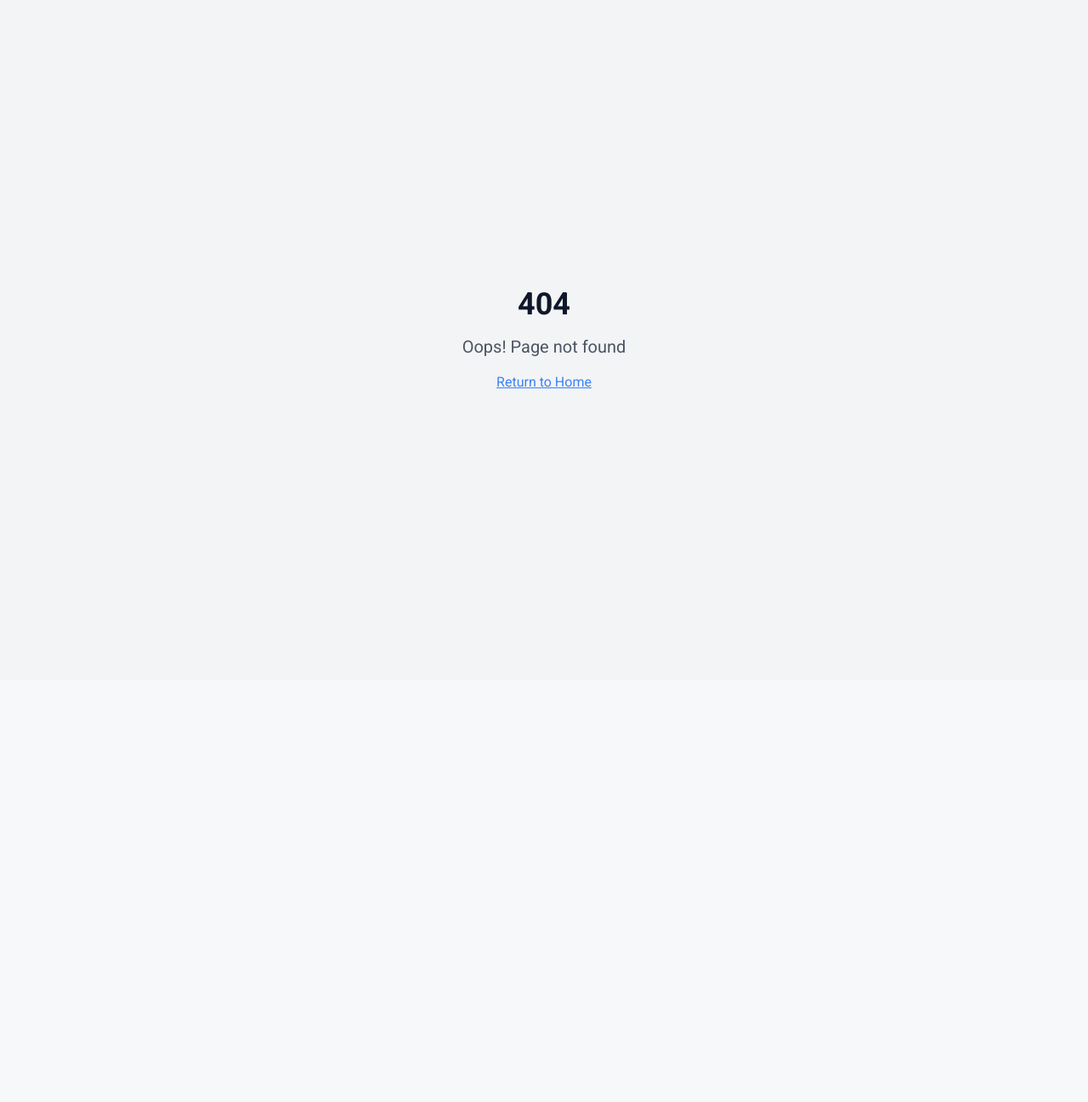
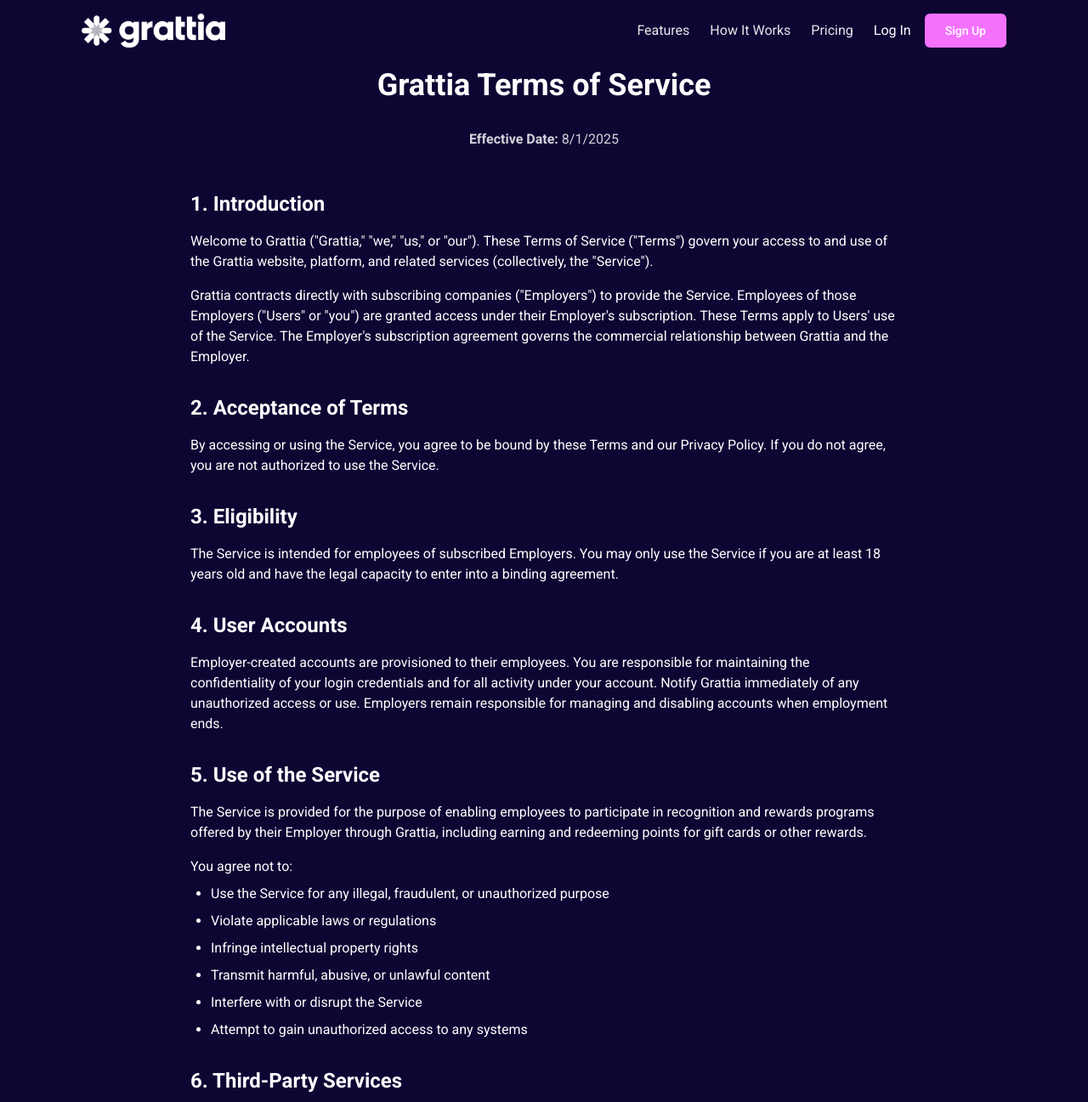
Before and after one commit to elanagency/gratia-team-boost, a React (Vite) app: page /terms in a window 1280 px wide. Before the commit this address had no page. Shown: the top 1297 px of the page at 85% size. Before the commit the page ends 800 px from the top, so only its background shows below. Built offline with nearby package versions, Linux system fonts and the light colour scheme.

Commit message:
feat: Add Terms page and route

```diff
--- a/src/App.tsx
+++ b/src/App.tsx
@@ -9,6 +9,7 @@ import SignUp from "./pages/SignUp";
 import Login from "./pages/Login";
 import ForgotPassword from "./pages/ForgotPassword";
 import ResetPassword from "./pages/ResetPassword";
+import Terms from "./pages/Terms";
 import NotFound from "./pages/NotFound";
 import UnifiedDashboardLayout from "./pages/dashboard/UnifiedDashboardLayout";
 import Dashboard from "./pages/admin/Dashboard";
@@ -72,6 +73,7 @@ const App = () => (
               <Route path="/login" element={<Login />} />
               <Route path="/forgot-password" element={<ForgotPassword />} />
               <Route path="/reset-password" element={<ResetPassword />} />
+              <Route path="/terms" element={<Terms />} />
 
               {/* Add redirect from old admin routes to new dashboard routes */}
               <Route path="/admin" element={<Navigate to="/dashboard" replace />} />
--- /dev/null
+++ b/src/pages/Terms.tsx
@@ -0,0 +1,144 @@
+import React from "react";
+import Navbar from "@/components/Navbar";
+import Footer from "@/components/Footer";
+
+const Terms = () => {
+  return (
+    <div className="min-h-screen text-white" style={{ backgroundColor: '#0F0533' }}>
+      <Navbar />
+
+      {/* Main content */}
+      <div className="py-20 px-4 sm:px-8">
+        <div className="container mx-auto max-w-4xl">
+          <div className="prose prose-lg prose-invert max-w-none">
+            <h1 className="text-4xl font-bold text-center mb-8">Grattia Terms of Service</h1>
+            <p className="text-center text-gray-300 mb-12"><strong>Effective Date:</strong> 8/1/2025</p>
+
+            <section className="mb-8">
+              <h2 className="text-2xl font-semibold mb-4 text-grattia-accent">1. Introduction</h2>
+              <p className="mb-4">
+                Welcome to Grattia ("Grattia," "we," "us," or "our"). These Terms of Service ("Terms") govern your access to and use of the Grattia website, platform, and related services (collectively, the "Service").
+              </p>
+              <p>
+                Grattia contracts directly with subscribing companies ("Employers") to provide the Service. Employees of those Employers ("Users" or "you") are granted access under their Employer's subscription. These Terms apply to Users' use of the Service. The Employer's subscription agreement governs the commercial relationship between Grattia and the Employer.
+              </p>
+            </section>
+
+            <section className="mb-8">
+              <h2 className="text-2xl font-semibold mb-4 text-grattia-accent">2. Acceptance of Terms</h2>
+              <p>
+                By accessing or using the Service, you agree to be bound by these Terms and our Privacy Policy. If you do not agree, you are not authorized to use the Service.
+              </p>
+            </section>
+
+            <section className="mb-8">
+              <h2 className="text-2xl font-semibold mb-4 text-grattia-accent">3. Eligibility</h2>
+              <p>
+                The Service is intended for employees of subscribed Employers. You may only use the Service if you are at least 18 years old and have the legal capacity to enter into a binding agreement.
+              </p>
+            </section>
+
+            <section className="mb-8">
+              <h2 className="text-2xl font-semibold mb-4 text-grattia-accent">4. User Accounts</h2>
+              <p>
+                Employer-created accounts are provisioned to their employees. You are responsible for maintaining the confidentiality of your login credentials and for all activity under your account. Notify Grattia immediately of any unauthorized access or use. Employers remain responsible for managing and disabling accounts when employment ends.
+              </p>
+            </section>
+
+            <section className="mb-8">
+              <h2 className="text-2xl font-semibold mb-4 text-grattia-accent">5. Use of the Service</h2>
+              <p className="mb-4">
+                The Service is provided for the purpose of enabling employees to participate in recognition and rewards programs offered by their Employer through Grattia, including earning and redeeming points for gift cards or other rewards.
+              </p>
+              <p className="mb-2">You agree not to:</p>
+              <ul className="list-disc pl-6 space-y-2">
+                <li>Use the Service for any illegal, fraudulent, or unauthorized purpose</li>
+                <li>Violate applicable laws or regulations</li>
+                <li>Infringe intellectual property rights</li>
+                <li>Transmit harmful, abusive, or unlawful content</li>
+                <li>Interfere with or disrupt the Service</li>
+                <li>Attempt to gain unauthorized access to any systems</li>
+              </ul>
+            </section>
+
+            <section className="mb-8">
+              <h2 className="text-2xl font-semibold mb-4 text-grattia-accent">6. Third-Party Services</h2>
+              <p>
+                The Service may integrate with or provide access to third-party vendors (e.g., gift card issuers, merchants, service providers). Grattia does not control and is not responsible for the content, products, or services of third parties. Your interactions with third-party vendors are solely between you and those vendors.
+              </p>
+            </section>
+
+            <section className="mb-8">
+              <h2 className="text-2xl font-semibold mb-4 text-grattia-accent">7. Intellectual Property</h2>
+              <p>
+                The Service, including all content, software, and trademarks, is owned by Grattia or its licensors. Except as expressly permitted, you may not copy, modify, distribute, or create derivative works of any portion of the Service without Grattia's prior written consent.
+              </p>
+            </section>
+
+            <section className="mb-8">
+              <h2 className="text-2xl font-semibold mb-4 text-grattia-accent">8. Indemnification</h2>
+              <p>
+                You agree to indemnify, defend, and hold harmless Grattia, its affiliates, and their officers, directors, employees, and agents from and against any claims, liabilities, damages, losses, or expenses (including legal fees) arising out of or related to: (a) your use of the Service in violation of these Terms, or (b) your violation of any applicable law or rights of any third party.
+              </p>
+            </section>
+
+            <section className="mb-8">
+              <h2 className="text-2xl font-semibold mb-4 text-grattia-accent">9. Disclaimers</h2>
+              <p>
+                THE SERVICE IS PROVIDED "AS IS" AND "AS AVAILABLE." GRATTIA DISCLAIMS ALL WARRANTIES, EXPRESS OR IMPLIED, INCLUDING MERCHANTABILITY, FITNESS FOR A PARTICULAR PURPOSE, AND NON-INFRINGEMENT. GRATTIA DOES NOT WARRANT THAT THE SERVICE WILL BE ERROR-FREE, SECURE, OR UNINTERRUPTED, OR THAT REWARDS OR THIRD-PARTY OFFERS WILL BE AVAILABLE OR FUNCTION AS DESCRIBED.
+              </p>
+            </section>
+
+            <section className="mb-8">
+              <h2 className="text-2xl font-semibold mb-4 text-grattia-accent">10. Limitation of Liability</h2>
+              <p>
+                TO THE MAXIMUM EXTENT PERMITTED BY LAW, GRATTIA SHALL NOT BE LIABLE FOR ANY INDIRECT, INCIDENTAL, CONSEQUENTIAL, SPECIAL, PUNITIVE, OR EXEMPLARY DAMAGES, INCLUDING LOSS OF PROFITS, DATA, OR GOODWILL, EVEN IF GRATTIA HAS BEEN ADVISED OF THE POSSIBILITY OF SUCH DAMAGES. GRATTIA'S TOTAL LIABILITY TO YOU FOR ALL CLAIMS RELATING TO THE SERVICE SHALL NOT EXCEED ONE HUNDRED U.S. DOLLARS ($100).
+              </p>
+            </section>
+
+            <section className="mb-8">
+              <h2 className="text-2xl font-semibold mb-4 text-grattia-accent">11. Termination</h2>
+              <p>
+                Grattia may suspend or terminate your access to the Service at any time, with or without cause or notice, including when your Employer's subscription ends. You may stop using the Service at any time. Provisions concerning intellectual property, disclaimers, limitation of liability, indemnification, and dispute resolution will survive termination.
+              </p>
+            </section>
+
+            <section className="mb-8">
+              <h2 className="text-2xl font-semibold mb-4 text-grattia-accent">12. Governing Law</h2>
+              <p>
+                These Terms are governed by the laws of the State of North Carolina, without regard to conflict of law rules.
+              </p>
+            </section>
+
+            <section className="mb-8">
+              <h2 className="text-2xl font-semibold mb-4 text-grattia-accent">13. Dispute Resolution</h2>
+              <p>
+                Any dispute arising out of or relating to these Terms or the Service shall be resolved by binding arbitration under the rules of the American Arbitration Association ("AAA"). Arbitration shall take place in Charlotte, North Carolina, unless otherwise agreed in writing. The arbitrator's decision shall be final and binding.
+              </p>
+            </section>
+
+            <section className="mb-8">
+              <h2 className="text-2xl font-semibold mb-4 text-grattia-accent">14. Amendments</h2>
+              <p>
+                Grattia may update these Terms from time to time. For material changes, we will provide notice (e.g., via the Service or email). Your continued use of the Service after the effective date of the updated Terms constitutes your acceptance.
+              </p>
+            </section>
+
+            <section className="mb-8">
+              <h2 className="text-2xl font-semibold mb-4 text-grattia-accent">15. Miscellaneous</h2>
+              <ul className="list-disc pl-6 space-y-2">
+                <li><strong>Entire Agreement.</strong> These Terms and our Privacy Policy constitute the entire agreement regarding use of the Service.</li>
+                <li><strong>Severability.</strong> If any provision is found unenforceable, the remaining provisions remain in effect.</li>
+                <li><strong>No Waiver.</strong> Failure to enforce any provision shall not be deemed a waiver.</li>
+              </ul>
+            </section>
+          </div>
+        </div>
+      </div>
+
+      <Footer />
+    </div>
+  );
+};
+
+export default Terms;
```
